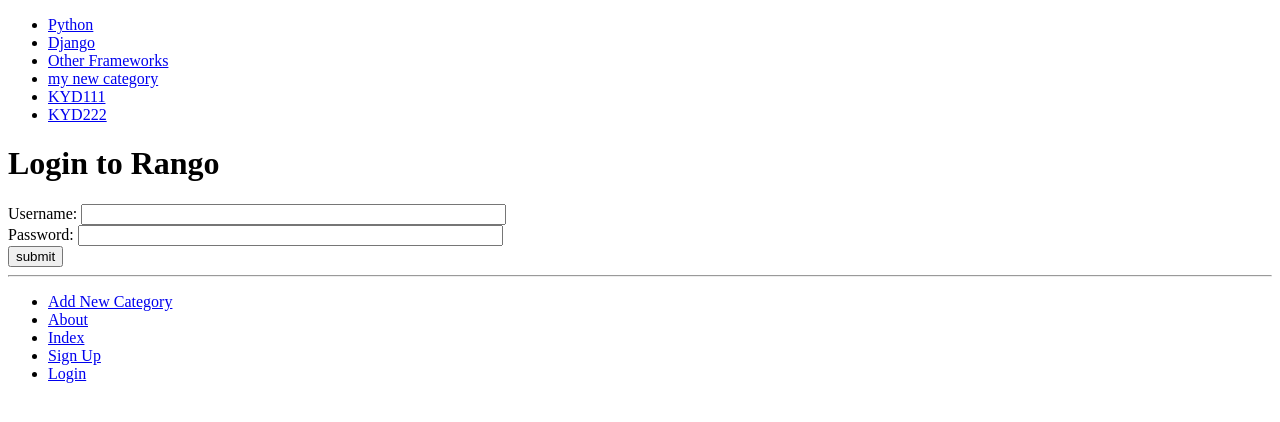
After one commit to kydkang/project9, a Django app: page /rango/login/ in a window 1280 px wide. The commit adds this page. Shown: the top 422 px of the page. Run offline with Django 3.2, Linux system fonts and the light colour scheme; data comes from the database, SQL or seed files in the repository; both versions use the stored data as it was after the commit.

Commit message:
after section 9.7

```diff
--- a/rango/urls.py
+++ b/rango/urls.py
@@ -11,4 +11,5 @@ urlpatterns = [
     #url(r'^category/(?P<category_name_slug>[\w\-]+)/add_page/$', views.add_page, name='add_page'),
     path('category/<slug:category_name_slug>/add_page/',views.add_page, name='add_page'),
     path('register/', views.register, name='register'),
+    path('login/', views.user_login, name='login'),
 ]
--- a/rango/views.py
+++ b/rango/views.py
@@ -4,6 +4,9 @@ from rango.models import Category
 from rango.models import Page
 from rango.forms import CategoryForm
 from rango.forms import UserForm, UserProfileForm
+from django.contrib.auth import authenticate, login
+from django.http import HttpResponseRedirect, HttpResponse
+from django.urls import reverse
 
 
 def index(request):
@@ -88,3 +91,20 @@ def register(request):
                     {'user_form': user_form,
                     'profile_form':profile_form,
                     'registered':registered})
+
+def user_login(request):
+    if request.method == 'POST':
+        username = request.POST.get('username')
+        password = request.POST.get('password')
+        user = authenticate(username=username, password=password)
+        if user:
+            if user.is_active:
+                login(request, user)
+                return HttpResponseRedirect(reverse('index'))
+            else:
+                return HttpResponse("Your Rango account is disabled")
+        else:
+            print("Invalid login details: {0}, {1}".format(username, password))
+            return HttpResponse("Invalid login details supplied.")
+    else:
+        return render(request, 'rango/login.html', {})
--- a/templates/rango/base.html
+++ b/templates/rango/base.html
@@ -26,6 +26,7 @@
             <li><a href="{% url 'about' %}">About</a></li>
             <li><a href="{% url 'index' %}">Index</a></li>
             <li><a href="{% url 'register' %}">Sign Up</a></li>
+            <li><a href="{% url 'login' %}">Login</a></li>
         </ul>
     </div>
 </body>
--- /dev/null
+++ b/templates/rango/login.html
@@ -0,0 +1,16 @@
+{% extends 'rango/base.html' %}
+{% load staticfiles %}
+{% block title_block %}
+Login
+{% endblock %}
+{% block body_block %}
+    <h1>Login to Rango</h1>
+    <form id="login_form" method="post" action="{% url 'login' %}">
+        {% csrf_token %}
+        Username: <input type="text" name="username" value="" size="50" />
+        <br />
+        Password: <input type="password" name="password" value="" size="50" />
+        <br />
+        <input type="submit" value="submit" />
+    </form>
+{% endblock %}
```
Also changed, not shown: templates/rango/index.html (+7 -1 lines), db.sqlite3, media/profile_images/STU-98LE.png (added).
